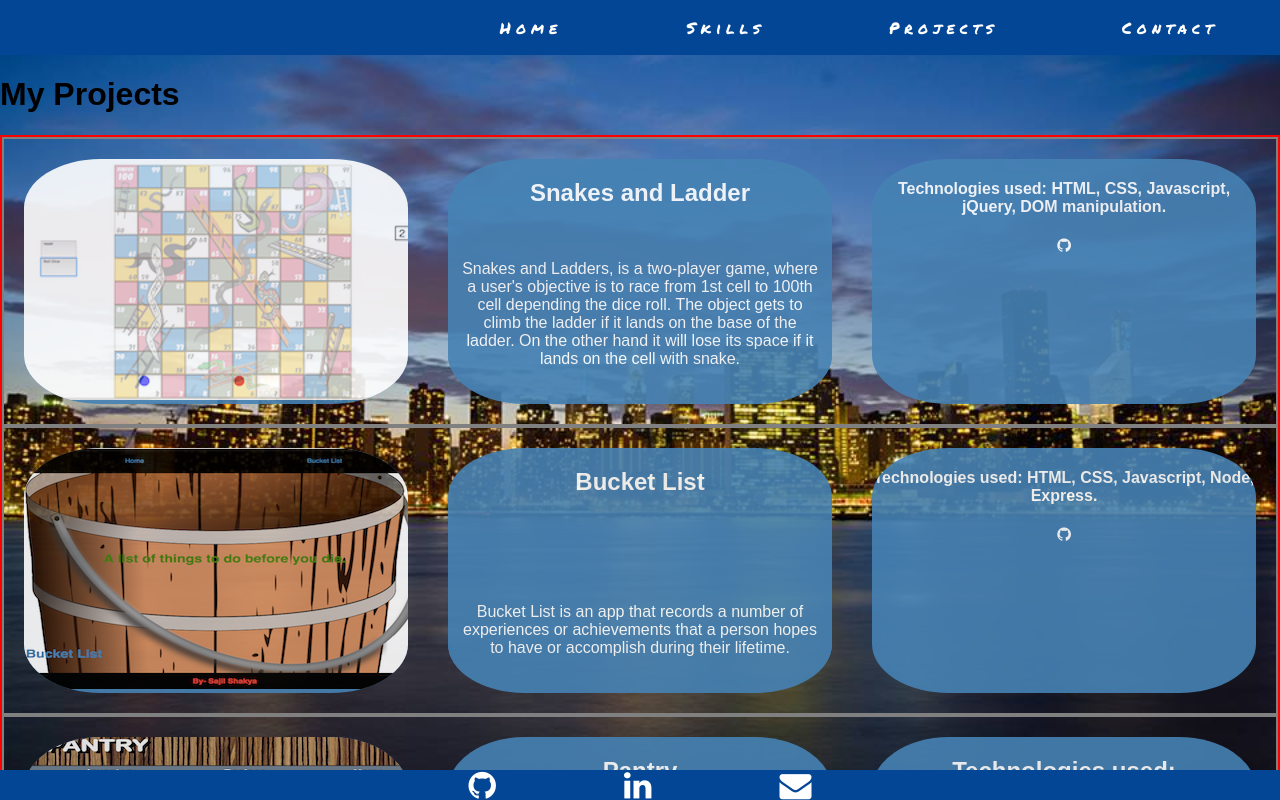
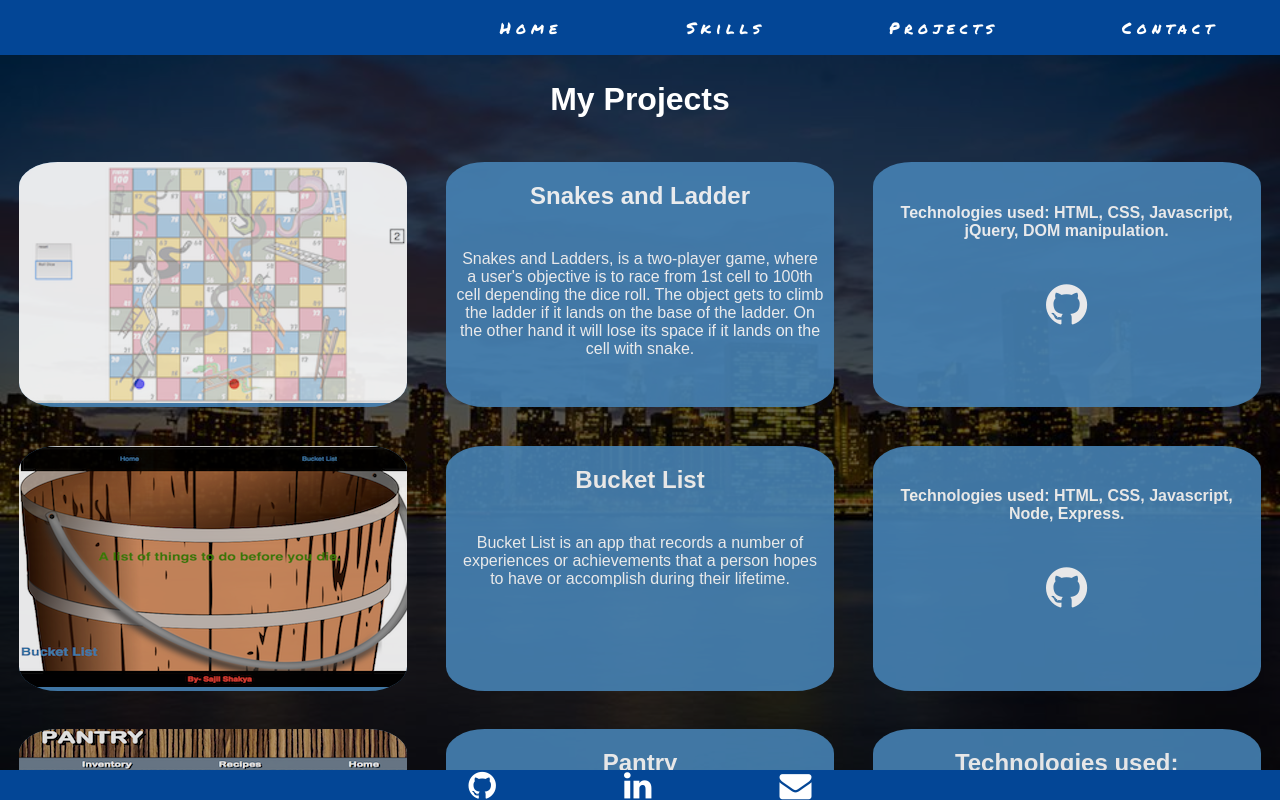
Before and after one commit to sshakya01/portfolio2, a React (Create React App) app: page /project in a window 1280 px wide. Shown: the top 800 px of the page. Built offline with nearby package versions, Linux system fonts and the light colour scheme.

Commit message:
added styles

```diff
--- a/src/App.css
+++ b/src/App.css
@@ -71,7 +71,7 @@ li {
 }
 .intro {
   text-align: center;
-  padding-top: 15%;
+  margin-top: 15%;
   color: white;
   font-size: xx-large;
 }
@@ -105,7 +105,7 @@ a{
 }
 .snl, .bucketlist, .pantry{
   display: flex;
-  border: 2px solid grey;
+  /*border: 5px solid grey;*/
   color:white;
   text-align: center;
   justify-content: space-between;
@@ -126,7 +126,8 @@ a{
   margin: 0 auto;
   text-align: center;
   width: 0 auto;
-  border: 2px solid red;
+  /*border: 2px solid red;*/
+  background-color:rgba(0,0,0,0.6);
 }
 
 .skill{
@@ -143,21 +144,52 @@ margin-top: 5%;
 .projectdesc {
   position: relative;
   overflow: hidden;
-  margin: 20px;
+  margin: 1.5%;
   background-color: steelblue;
   opacity:.9;
-  border-radius: 20%;
+  border-radius: 10%;
 }
 .projectdesc > p {
-  position: absolute;
+  /*position: absolute;
   bottom: 0;
   left: 0;
-  width: 100%;
+  width: 100%;*/
   padding: 20px 10px;
-  background: inherit;
-  background-attachment: fixed;
+  /*background: inherit;*/
+  /*background-attachment: fixed;*/
 }
-.projectdesc > p ::before {
+.projectdesc > h4 {
+  padding: 20px 10px;
+}
+.projectdesc  a  i {
+  font-size: 300%;
+}
+.projectTitle >h1 {
+  text-align: center;
+  background-color:rgba(0,0,0,0.6);
+  margin-top: 0px;
+  margin-bottom: 0px;
+  color: white;
+  padding: 2%;
+}
+#sectionStyle{
+  transition: background-color 5s ease-in;
+  text-align: center;
+  margin-top: 0px;
+  margin-bottom: 0px;
+  color: white;
+  padding: 2%;
+}
+.intro{
+  background-color:rgba(0,0,0,0.6);
+  border-radius: 1%;
+}
+
+ @keyframes colorchange
+    {
+      100%  {background-color:rgba(255,0,0,0.6);}
+    }
+/*.projectdesc > p ::before {
   content: "";
   position: absolute;
   top: 0;
@@ -169,13 +201,13 @@ margin-top: 5%;
   -webkit-filter: blur(12px);
   filter: blur(12px);
   transform: scale(2) translateY(20px);
-}
-.projectdesc > header > h1 {
+}*/
+/*.projectdesc > header > h1 {
   margin: 0;
   color: white;
   position: relative;
   z-index: 1;
-}
+}*/
 
 * {
   box-sizing: border-box;
--- a/src/components/Home.js
+++ b/src/components/Home.js
@@ -12,7 +12,7 @@ class Home extends Component {
             <h1>Hi I am Sajil Shakya</h1>
             <h3>Fullstack Developer | Biomedical Engineer </h3>
             <div className="desc">
-              <p>I specialize in developing websites and applications compatible with mobile and desktop screen.</p>
+              <p>I specialize in developing websites and applications compatible with mobile and desktop screens.</p>
           </div>
           </div>
         </Typist>
--- a/src/components/Projects.js
+++ b/src/components/Projects.js
@@ -6,7 +6,7 @@ import pantry from '../images/pantry.png';
 class Projects extends Component {
   render() {
     return(
-      <div>
+      <div className="projectTitle">
        <h1>My Projects</h1>
       <div className="projects">
         <div className="snl">
@@ -39,7 +39,7 @@ class Projects extends Component {
 
         <div className="pantry">
           <div className="projectdesc">
-            <a href='https://pantry2.herokuapp.com/'><img src={pantry} alt="pantry"/>Pantry app</a>
+            <a href='https://pantry2.herokuapp.com/'><img src={pantry} alt="pantry"/></a>
           </div>
           <div className="projectdesc">
             <h2>Pantry</h2>
```
